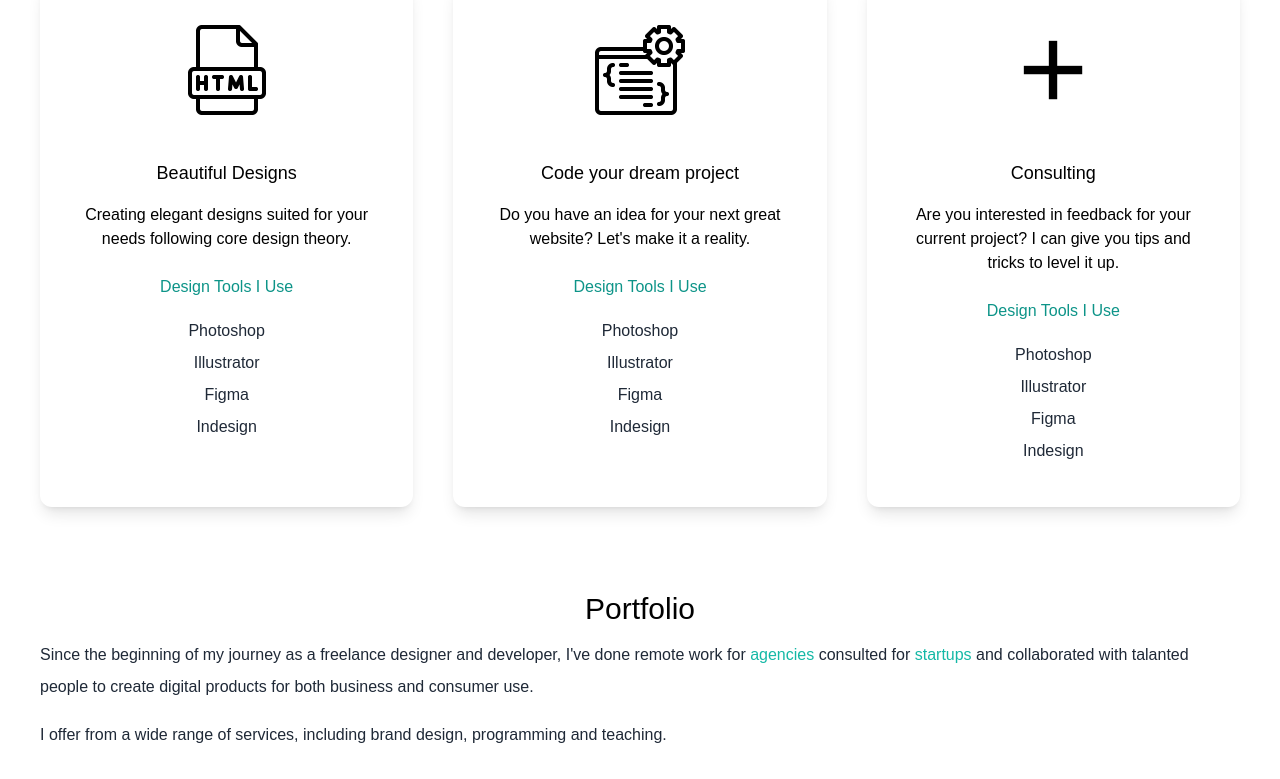
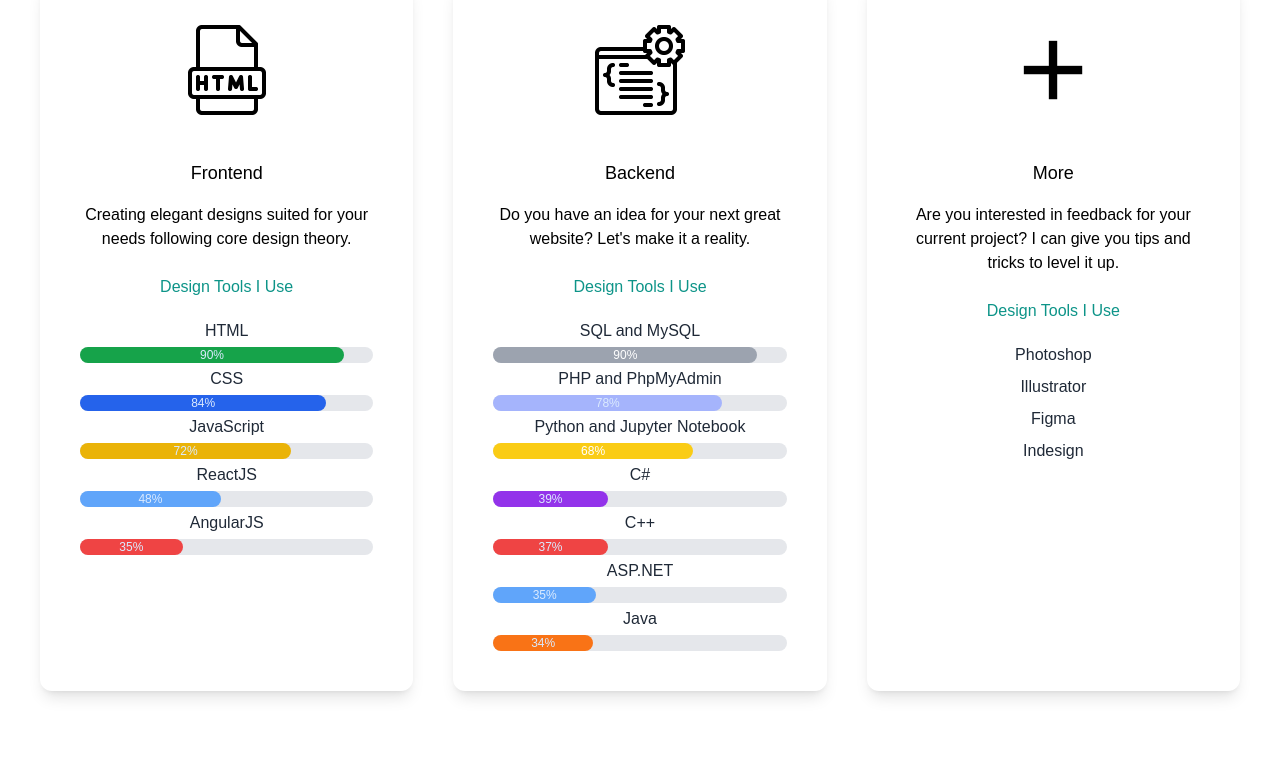
Before and after one commit to jwinbush/portfolio2023, a Next.js app: page / in a window 1280 px wide. Shown: the part 1320-2099 px from the top of the page. Built offline with nearby package versions, Linux system fonts and the light colour scheme.

Commit message:
Update index.js

```diff
--- a/pages/index.js
+++ b/pages/index.js
@@ -64,7 +64,7 @@ export default function Home() {
             <p className="text-md pt-5 leading-8 text-gray-800 dark:text-gray-200 max-w-xl mx-auto md:text-xl font-light ">
             A versatile software developer with 3+ years of experience in programming, UX design, and data management for various projects.
             Skilled in problem solving under pressure and dedicated to my team’s success.
-            When I'm not coding I enjoy creating artwork, learning new skills, making logos in Adobe Photoshop, and exercising . My passion is to
+            When I'm not coding I enjoy creating artwork, learning new skills, making logos in Adobe Creative Suite, and exercising . My passion is to
             Contact me below if interested!
             </p>
 
@@ -75,7 +75,7 @@ export default function Home() {
         </section>
         <section>
           <div>
-            <h3 className="text-3xl pt-20 text-center dark:text-white ">Skills</h3>
+            <h3 className="text-3xl pt-20 text-center text-transparent bg-clip-text bg-gradient-to-r from-red-500 to-orange-600 ">Skills</h3>
             <p className="text-md py-2 leading-8 text-gray-800 dark:text-gray-200">
               Since the beginning of my journey as a freelance designer and
               developer, I've done remote work for
@@ -93,36 +93,89 @@ export default function Home() {
             <div className="text-center shadow-lg p-10 rounded-xl my-10  dark:bg-white flex-1">
               <Image src={frontend} width={100} height={100} />
               <h3 className="text-lg font-medium pt-8 pb-2 ">
-                Beautiful Designs
+                Frontend
               </h3>
               <p className="py-2">
                 Creating elegant designs suited for your needs following core
                 design theory.
               </p>
               <h4 className="py-4 text-teal-600">Design Tools I Use</h4>
-              <p className="text-gray-800 py-1">Photoshop</p>
-              <p className="text-gray-800 py-1">Illustrator</p>
-              <p className="text-gray-800 py-1">Figma</p>
-              <p className="text-gray-800 py-1">Indesign</p>
+
+              <p className="text-gray-800 py-1 ">HTML</p>
+              <div class="w-full bg-gray-200 rounded-full dark:bg-gray-700">
+                <div className="bg-green-600 text-xs font-medium text-blue-100 text-center p-0.5 leading-none rounded-full" style={{width: '90%'}}>90%</div>
+              </div>
+
+              <p className="text-gray-800 py-1 ">CSS</p>
+              <div class="w-full bg-gray-200 rounded-full dark:bg-gray-700">
+                <div className="bg-blue-600 text-xs font-medium text-blue-100 text-center p-0.5 leading-none rounded-full" style={{width: '84%'}}>84%</div>
+              </div>
+
+              <p className="text-gray-800 py-1 ">JavaScript</p>
+              <div class="w-full bg-gray-200 rounded-full dark:bg-gray-700">
+                <div className="bg-yellow-500 text-xs font-medium text-blue-100 text-center p-0.5 leading-none rounded-full" style={{width: '72%'}}>72%</div>
+              </div>
+
+              <p className="text-gray-800 py-1 ">ReactJS</p>
+              <div class="w-full bg-gray-200 rounded-full dark:bg-gray-700">
+                <div className="bg-blue-400 text-xs font-medium text-blue-100 text-center p-0.5 leading-none rounded-full" style={{width: '48%'}}>48%</div>
+              </div>
+              <p className="text-gray-800 py-1 ">AngularJS</p>
+              <div class="w-full bg-gray-200 rounded-full dark:bg-gray-700">
+                <div className="bg-red-500 text-xs font-medium text-blue-100 text-center p-0.5 leading-none rounded-full" style={{width: '35%'}}>35%</div>
+              </div>
             </div>
             <div className="text-center shadow-lg p-10 rounded-xl my-10 dark:bg-white flex-1">
               <Image src={backend} width={100} height={100} />
               <h3 className="text-lg font-medium pt-8 pb-2 ">
-                Code your dream project
+                Backend
               </h3>
               <p className="py-2">
                 Do you have an idea for your next great website? Let's make it a
                 reality.
               </p>
               <h4 className="py-4 text-teal-600">Design Tools I Use</h4>
-              <p className="text-gray-800 py-1">Photoshop</p>
-              <p className="text-gray-800 py-1">Illustrator</p>
-              <p className="text-gray-800 py-1">Figma</p>
-              <p className="text-gray-800 py-1">Indesign</p>
+
+              <p className="text-gray-800 py-1 ">SQL and MySQL</p>
+              <div class="w-full bg-gray-200 rounded-full dark:bg-gray-700">
+                <div className="bg-gray-400 text-xs font-medium text-white text-center p-0.5 leading-none rounded-full" style={{width: '90%'}}>90%</div>
+              </div>
+
+              <p className="text-gray-800 py-1 ">PHP and PhpMyAdmin</p>
+              <div class="w-full bg-gray-200 rounded-full dark:bg-gray-700">
+                <div className="bg-indigo-300 text-xs font-medium text-blue-100 text-center p-0.5 leading-none rounded-full" style={{width: '78%'}}>78%</div>
+              </div>
+
+              <p className="text-gray-800 py-1 ">Python and Jupyter Notebook</p>
+              <div class="w-full bg-gray-200 rounded-full dark:bg-gray-700">
+                <div className="bg-yellow-400 text-xs font-medium text-white text-center p-0.5 leading-none rounded-full" style={{width: '68%'}}>68%</div>
+              </div>
+
+              <p className="text-gray-800 py-1 ">C#</p>
+              <div class="w-full bg-gray-200 rounded-full dark:bg-gray-700">
+                <div className="bg-purple-600 text-xs font-medium text-blue-100 text-center p-0.5 leading-none rounded-full" style={{width: '39%'}}>39%</div>
+              </div>
+
+              <p className="text-gray-800 py-1 ">C++</p>
+              <div class="w-full bg-gray-200 rounded-full dark:bg-gray-700">
+                <div className="bg-red-500 text-xs font-medium text-blue-100 text-center p-0.5 leading-none rounded-full" style={{width: '39%'}}>37%</div>
+              </div>
+
+              <p className="text-gray-800 py-1 ">ASP.NET</p>
+              <div class="w-full bg-gray-200 rounded-full dark:bg-gray-700">
+                <div className="bg-blue-400 text-xs font-medium text-blue-100 text-center p-0.5 leading-none rounded-full" style={{width: '35%'}}>35%</div>
+              </div>
+
+              <p className="text-gray-800 py-1 ">Java</p>
+              <div class="w-full bg-gray-200 rounded-full dark:bg-gray-700">
+                <div className="bg-orange-500 text-xs font-medium text-blue-100 text-center p-0.5 leading-none rounded-full" style={{width: '34%'}}>34%</div>
+              </div>
             </div>
             <div className="text-center shadow-lg p-10 rounded-xl my-10 dark:bg-white flex-1">
               <Image src={more} width={100} height={100} />
-              <h3 className="text-lg font-medium pt-8 pb-2 ">Consulting</h3>
+              <h3 className="text-lg font-medium pt-8 pb-2 ">
+                More
+              </h3>
               <p className="py-2">
                 Are you interested in feedback for your current project? I can
                 give you tips and tricks to level it up.
@@ -137,7 +190,7 @@ export default function Home() {
         </section>
         <section className="py-10">
           <div>
-            <h3 className="text-3xl py-1 text-center dark:text-white ">Portfolio</h3>
+            <h3 className="text-3xl py-1 text-center text-transparent bg-clip-text bg-gradient-to-r from-red-500 to-orange-600 ">Portfolio</h3>
             <p className="text-md py-2 leading-8 text-gray-800 dark:text-gray-200">
               Since the beginning of my journey as a freelance designer and
               developer, I've done remote work for
```
